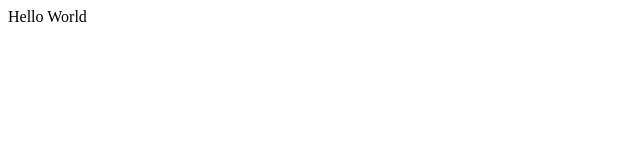
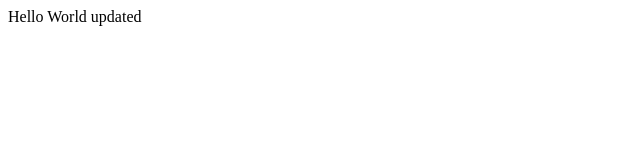
Before and after one commit to Vaishunw11/AuthorizeAPI, a plain HTML site: page index.html in a window 1280 px wide. Shown: the full height of the page, 0-640 px from the left. Drawn offline with Linux system fonts and the light colour scheme.

Commit message:
Update changes

```diff
--- a/index.html
+++ b/index.html
@@ -1 +1 @@
-<p> Hello World </p>
+<p> Hello World updated</p>
```
